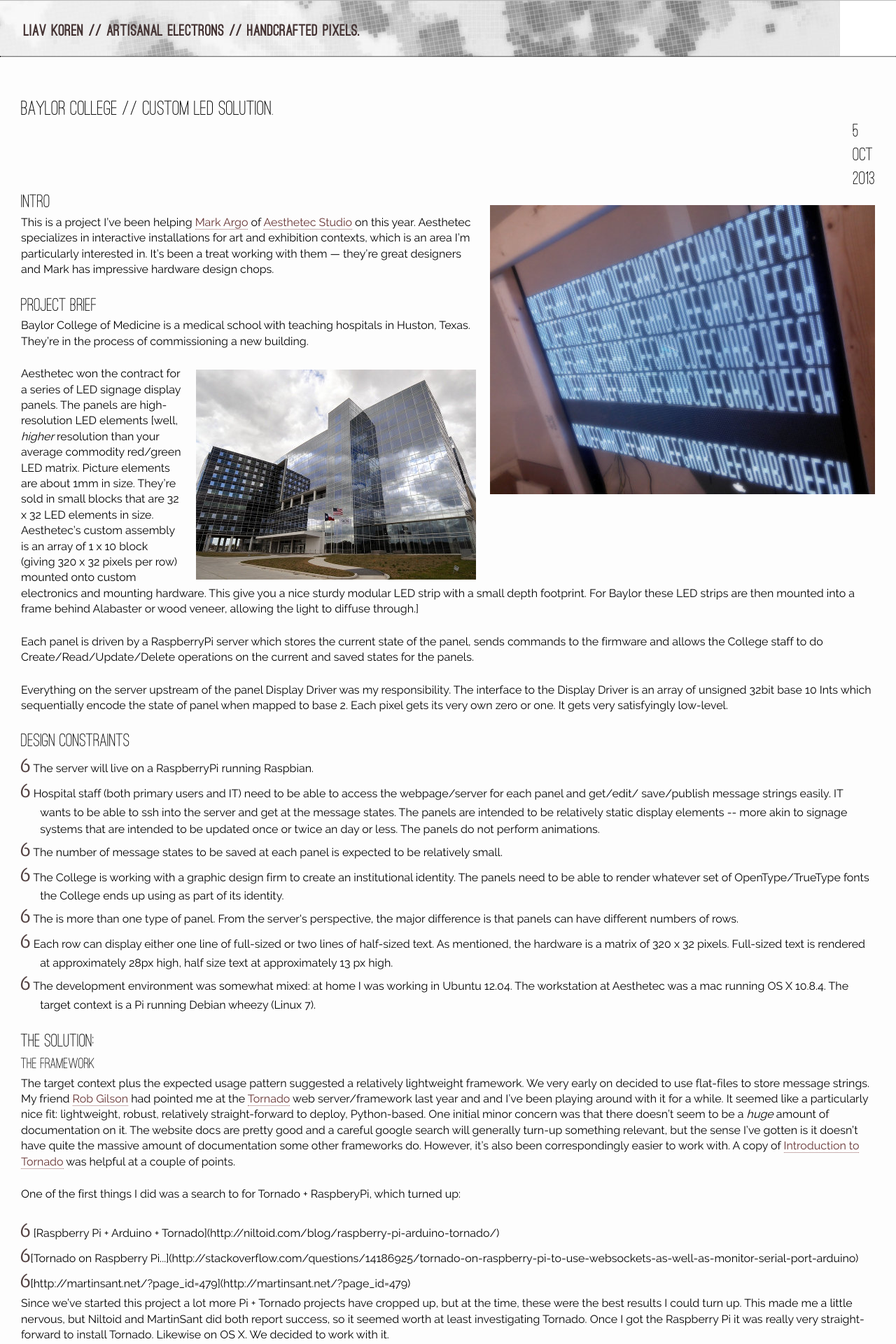
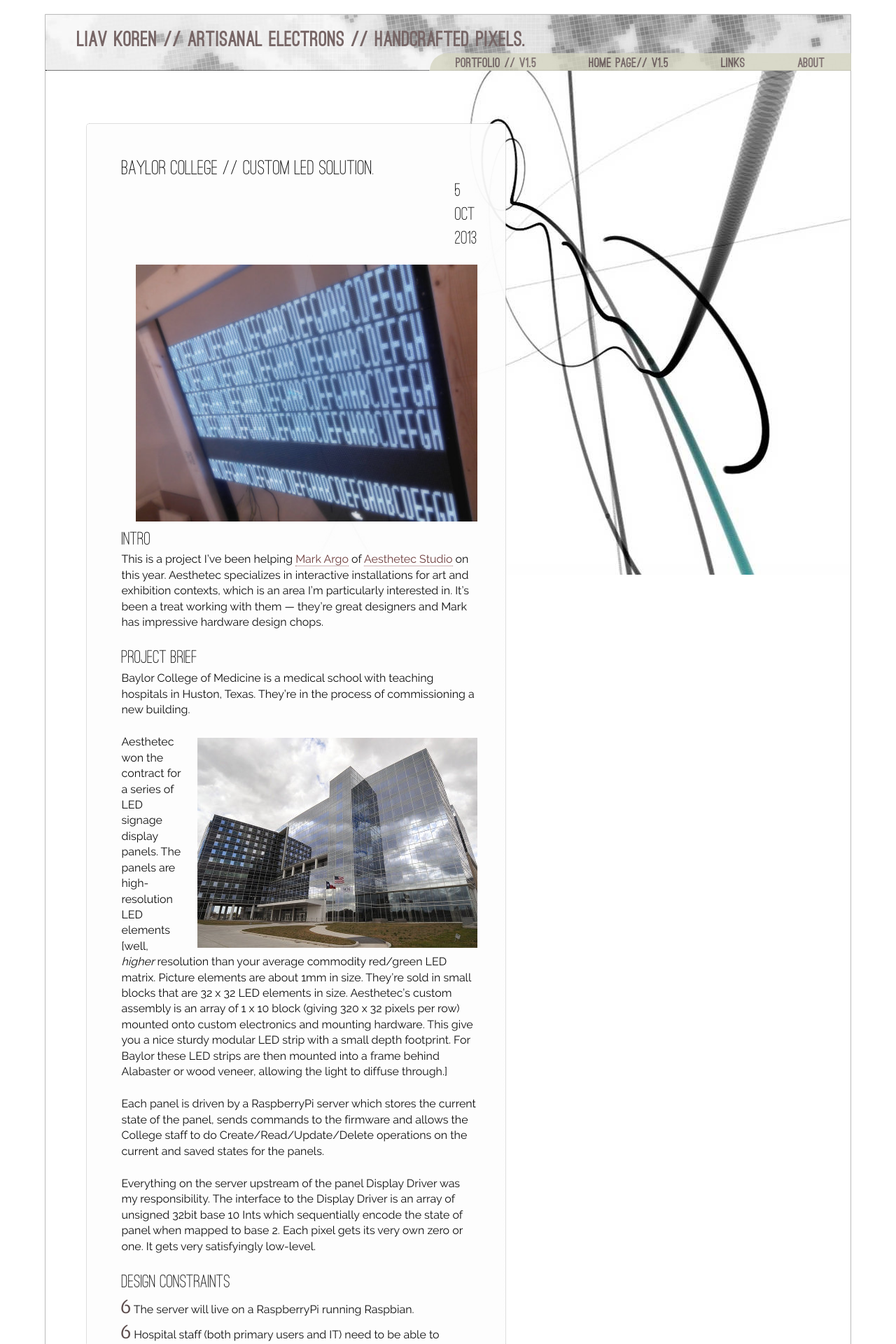
Before and after one commit to Lkoren/lkoren.github.io, a Jekyll site: the page built from _posts/2013-10-05-mobile.md, in a window 1280 px wide. Shown: the top 1920 px of the page at 70% size. Built offline with Jekyll 4.4.1, drawn with Linux system fonts in a browser that asks for light colours; Markdown is read by kramdown in place of the engine named in the settings.

Commit message:
Tablet landscape layout done.

```diff
--- a/css/liavkoren_base.css
+++ b/css/liavkoren_base.css
@@ -155,14 +155,14 @@
     background-image: url(../images/banner/life_banner_Revised_1200_fa.jpg); } }
 @media all and (min-width: 520px) {
   .titlebar_image {
-    width: 100%;
-    height: 80px;
     background-image: url(../images/banner/life_banner_Revised_1200_fa.jpg);
-    overflow: hidden;
     background-repeat: no-repeat;
     border-bottom-width: thin;
     border-bottom-style: dotted;
-    line-height: 1.25em; }
+    height: 80px;
+    line-height: 1.25em;
+    overflow: hidden;
+    width: 100%; }
 
   .titleBar {
     padding: 0; }
@@ -172,19 +172,8 @@
       top: 1.5em;
       left: 1.5em;
       color: #443333;
-      line-height: 22px; } }
-@media screen and (max-width: 759px) and (min-width: 520px) {
-  /*	.titleBar{
-  		padding: 0;
-  		h1{
-  			position: absolute;
-  			font-size:2.25em;
-  			top:1.5em;
-  			left:1.5em;
-  			color: $titleBar_h1_darker;
-  			line-height: 22px;
-  		}
-  	}*/
+      line-height: 22px; }
+
   .nav-bar {
     font-size: 100%;
     height: 25px;
@@ -217,6 +206,47 @@
         width: auto; }
       .nav-bar a:first-child {
         padding-left: 1.25em; } }
+@media screen and (min-width: 759px) and (max-width: 1334px) {
+  .content-container {
+    margin-top: 20px;
+    overflow: hidden;
+    padding-bottom: 10em; }
+
+  .titleBar {
+    line-height: 1.25em; }
+    .titleBar h1 {
+      font-size: 3em;
+      line-height: 3em;
+      color: #776666;
+      top: -0.25em;
+      left: 1.5em; }
+
+  .nav-bar {
+    float: right;
+    right: 5%;
+    opacity: 0.8;
+    top: 72px;
+    width: auto;
+    -webkit-border-radius: 25px 0px 0px 0px;
+    /* Firefox 1-3.6 */
+    -moz-border-radius: 25px 0px 0px 0px;
+    /* Opera 10.5, IE 9, Safari 5, Chrome, Firefox 4, iOS 4, Android 2.1+ */
+    border-radius: 25px 0px 0px 0px;
+    background-clip: padding-box; }
+    .nav-bar ul:first-child {
+      -webkit-border-radius: 25px 0px 0px 0px;
+      /* Firefox 1-3.6 */
+      -moz-border-radius: 25px 0px 0px 0px;
+      /* Opera 10.5, IE 9, Safari 5, Chrome, Firefox 4, iOS 4, Android 2.1+ */
+      border-radius: 25px 0px 0px 0px;
+      background-clip: padding-box; }
+    .nav-bar ul a:first-child {
+      padding-left: 2em;
+      padding-right: 2em; }
+
+  a:hover {
+    height: 25px;
+    background-color: #f8f8f8; } }
 @media screen and (min-width: 1335px) {
   .nav-bar {
     position: relative;
@@ -634,3 +664,48 @@
 
   img {
     padding-left: 2em; } }
+@media screen and (min-width: 759px) and (max-width: 1334px) {
+  .content-container {
+    background: white top right no-repeat fixed;
+    background-image: url(../images/index_background_800square_flipped.jpg);
+    background-repeat: no-repeat;
+    background-attachment: fixed;
+    border: thin;
+    border-style: solid;
+    border-color: #bbbbbb;
+    float: none;
+    margin: auto;
+    margin-top: 2em;
+    overflow: hidden;
+    padding-bottom: 12em;
+    width: 90%;
+    -webkit-border-radius: 0px 0px 30px 30px;
+    /* Firefox 1-3.6 */
+    -moz-border-radius: 0px 0px 30px 30px;
+    /* Opera 10.5, IE 9, Safari 5, Chrome, Firefox 4, iOS 4, Android 2.1+ */
+    border-radius: 0px 0px 30px 30px;
+    background-clip: padding-box; }
+
+  .doc-container {
+    padding-bottom: 3em; }
+
+  .info-box {
+    background-color: #fdfdfd;
+    border-color: #bbbbbb;
+    border-width: thin;
+    border-style: dotted;
+    float: left;
+    left: 5%;
+    opacity: 0.95;
+    padding: 50px;
+    padding-right: 40px;
+    padding-bottom: 10px;
+    top: 7.5em;
+    width: 60em;
+    z-index: 110;
+    -webkit-border-radius: 5px 5px 20px 20px;
+    /* Firefox 1-3.6 */
+    -moz-border-radius: 5px 5px 20px 20px;
+    /* Opera 10.5, IE 9, Safari 5, Chrome, Firefox 4, iOS 4, Android 2.1+ */
+    border-radius: 5px 5px 20px 20px;
+    background-clip: padding-box; } }
```
Also changed, not shown: css/_nav-mobile.scss (+54 -18 lines), css/liavkoren_base.scss (+40 -2 lines).
